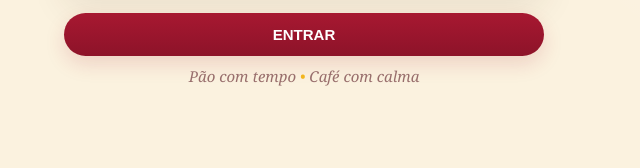
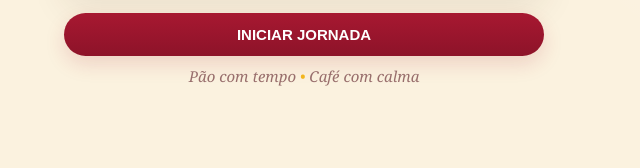
Before and after one commit to radjitopo/Topo1, a website: page pao-da-leli-ponto/index.html in a window 1280 px wide. Both pictures are taken after a click on the button "Entrar". Shown: the part 400-568 px from the top of the page, 336-976 px from the left. Drawn offline with Linux system fonts and the light colour scheme.

Commit message:
Rename start shift action

```diff
--- a/pao-da-leli-ponto/index.html
+++ b/pao-da-leli-ponto/index.html
@@ -44,7 +44,7 @@ h1,h2{font-family:Georgia,serif;font-style:italic;color:var(--wine);margin:0}h1{
   <div class="hero"><h1 id="greeting">Bom dia,<br>Leslie Araújo.</h1><p class="lead">Seu dia começa por aqui.</p><div id="dateLine" class="date"></div><div id="clock" class="clock">07:32</div></div>
   <div class="notice"><div style="font-size:19px">✓</div><div><b>Modo de teste</b><small>Sem restrição de rede nesta versão.</small></div></div>
   <div id="workCard" class="card"></div>
-  <div class="actions"><button id="mainAction" class="btn">ENTRAR</button><button id="installBtn" class="btn secondary" style="display:none">Instalar no celular</button></div>
+  <div class="actions"><button id="mainAction" class="btn">INICIAR JORNADA</button><button id="installBtn" class="btn secondary" style="display:none">Instalar no celular</button></div>
   <p class="quote">Pão com tempo <span style="color:var(--yellow)">•</span> Café com calma</p>
 </section>
 
@@ -86,7 +86,7 @@ function show(id){$$('.screen').forEach(x=>x.classList.remove('active')); $('#'+
 function greeting(){const h=now().getHours();return h<12?'Bom dia':h<18?'Boa tarde':'Boa noite'}
 function renderPonto(){const d=now();$('#greeting').innerHTML=greeting()+',<br>'+data.name+'.';$('#dateLine').textContent=d.toLocaleDateString('pt-BR',{weekday:'long',day:'2-digit',month:'long'});$('#clock').textContent=hm(d);
  const today=data.events.filter(e=>e.date===iso()); const get=t=>today.find(e=>e.type===t);
- let html='',label='ENTRAR',disabled=false;
+ let html='',label='INICIAR JORNADA',disabled=false;
  if(data.state==='idle'){html='<div class="label">Hoje</div><div class="big">Você ainda não iniciou sua jornada.</div>'}
  if(data.state==='working'){html='<div class="statusline"><span class="dot"></span><b>Você está trabalhando</b></div><div class="big">Entrada '+(get('in')?.time||'—')+'</div>';label='SAIR PARA INTERVALO'}
  if(data.state==='break'){html='<div class="label">Intervalo em andamento</div><div class="big">Desde '+(get('breakOut')?.time||'—')+'</div>';label='VOLTAR AO TRABALHO'}
```
